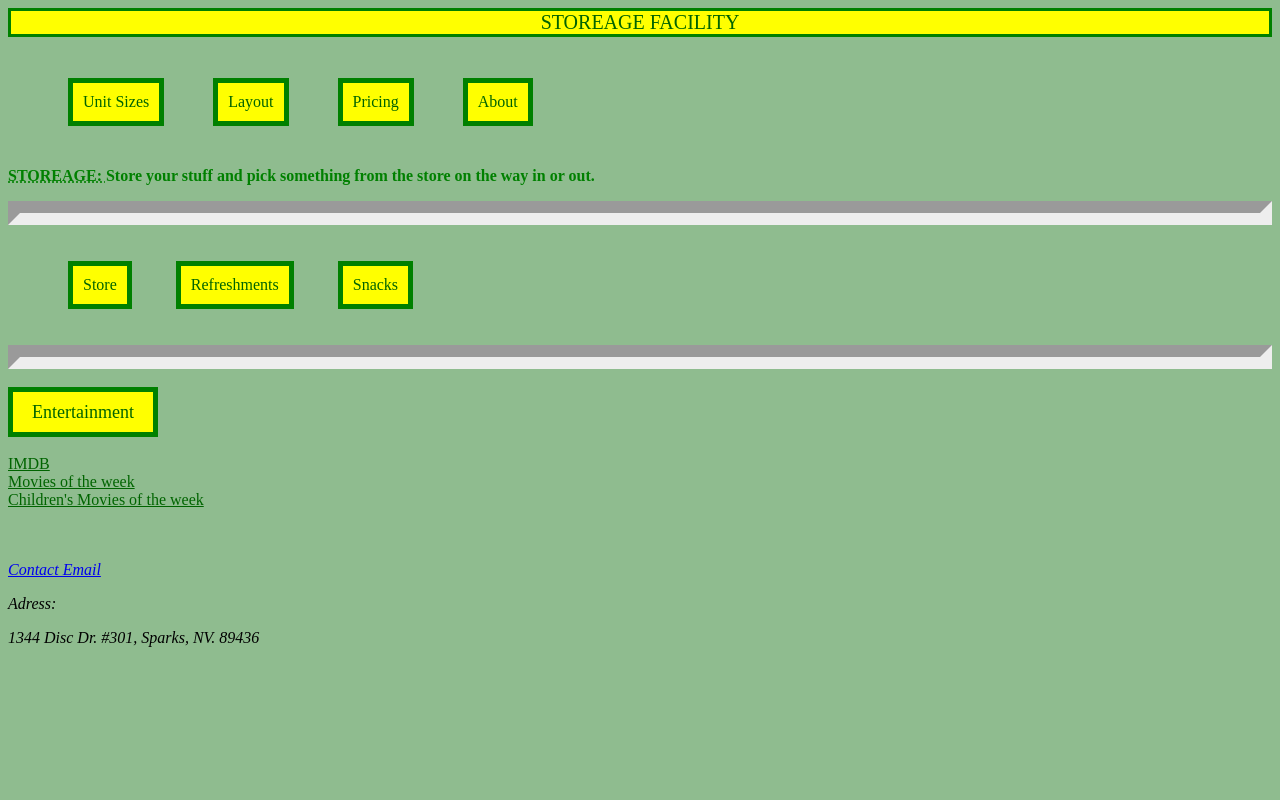
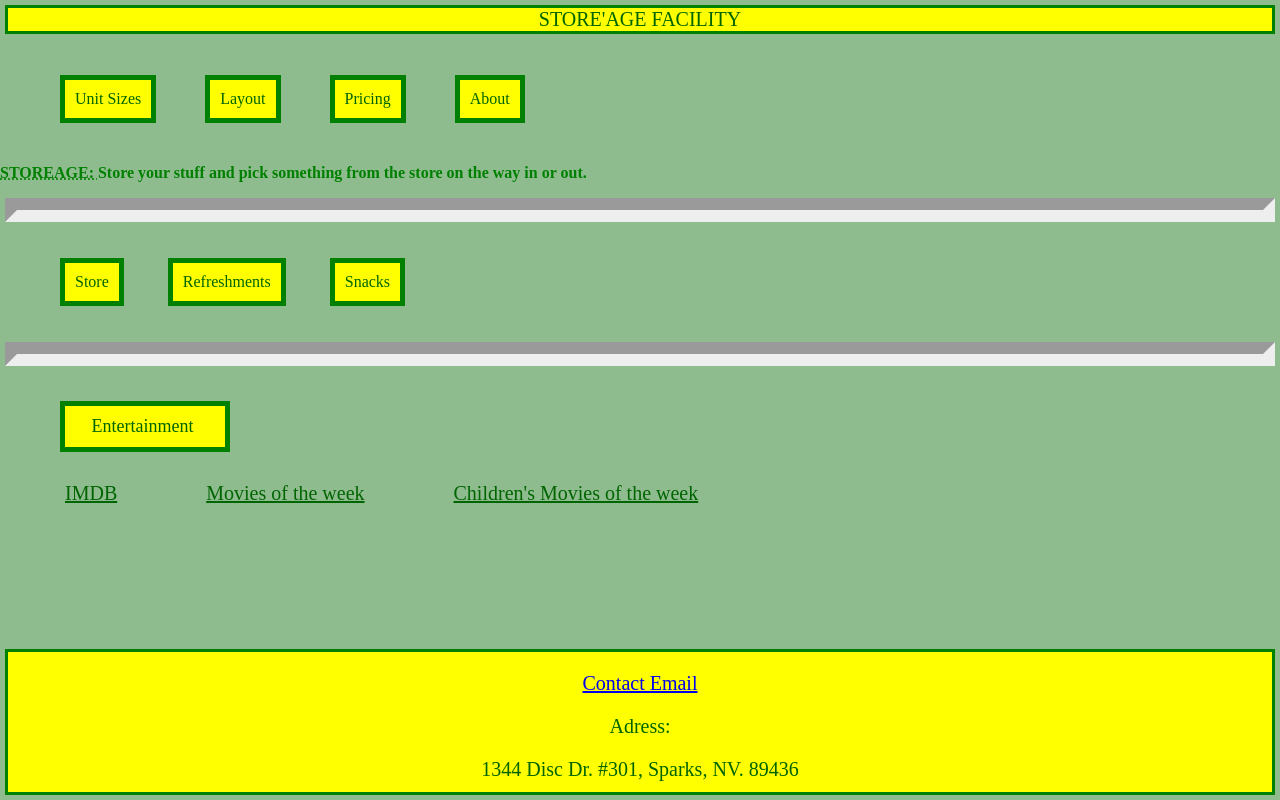
Before and after one commit to rikmorse/FirstWebSite, a plain HTML site: page index.html in a window 1280 px wide. Drawn offline with Linux system fonts and the light colour scheme.

Commit message:
changes to footer and Entertainment and css related

```diff
--- a/index.html
+++ b/index.html
@@ -6,7 +6,7 @@
 	<link rel="stylesheet" type="text/css" href="style.css">
 </head>
 	<body>
-		<header>STOREAGE FACILITY</header>
+		<header>STORE'AGE FACILITY</header>
 			<ol>
 				<li class="index2"><a class="index3" href="sizes.html">Unit Sizes</a></li>
 				<li class="index2"><a class="index3" href="pics.html">Layout</a></li>
@@ -23,19 +23,12 @@
 		<hr>
 			<p class="index7">Entertainment</p>
 			<a class="index8" href="http://www.imdb.com" target="_blank">IMDB</a>
-		<br>
 			<a class="index8" href="https://www.netflix.com" target="_blank">Movies of the week</a>
-		<br>
 			<a class="index8" href="https://www.netflix.com" target="_blank">Children's Movies of the week</a>
-		<br>
-		<br>
-		<br>
 		<footer>
-			<address>
 				<p><a href="mailto:rikmorse@gmail.com">Contact Email</a></p>
 				<p>Adress:</p>
 				<p>1344 Disc Dr. #301, Sparks, NV. 89436</p>
-			</address>
 		</footer>
 	</body>
 </html>
--- a/style.css
+++ b/style.css
@@ -3,6 +3,7 @@
 */
 body {
 	background-color: darkseagreen;
+	margin: 0;
 	}
 header {
 	color: Darkgreen;
@@ -11,11 +12,14 @@ header {
 	border-style: solid;
 	border-color: green;
 	background-color: yellow;
+	width: auto;
+	margin: 5px;
 	}
 hr {
 	display: block;
 	border-style: inset;
 	border-width: 12px;
+	margin: 5px;
 	}
 .index {
 	color: green;
@@ -44,8 +48,8 @@ hr {
 .index6 {
 	color: green;
 	display: inline-block;
+	margin: 20px;
 	padding: 10px;
-	margin: 20px;
 	border-style: solid;
 	border-width: 5px;
 	border-color: green;
@@ -55,17 +59,20 @@ hr {
 	color: darkgreen;
 	font-size: 18px;
 	text-align: center;
+	text-indent: 5px;
 	border-style: solid;
 	border-width: 5px;
 	border-color: green;
+	padding: 10px 10px 10px 0px;
+	margin: 35px 0px 30px 60px;
 	background-color: yellow;
-	padding: 10px;
-	box-sizing: border-box;
 	width: 150px;
-	height: 50px;
 	}
 .index8 {
 	color: darkgreen;
+	padding: 20px;
+	margin-left: 45px;
+	font-size: 20px;
 	}
 .TestClass {
 	color: Black;
@@ -157,3 +164,19 @@ hr {
 	color: darkgreen;
 	font-size: 18px;
 }
+footer{
+	color: Darkgreen;
+	font-size: 20px;
+	text-align: center;
+	border-style: solid;
+	border-color: green;
+	background-color: yellow;
+	height: 140px;
+	margin: 5px;
+	width: auto;
+	position: absolute;
+  	right: 0;
+  	bottom: 0;
+  	left: 0;
+  	padding: 0px;
+	}
```
